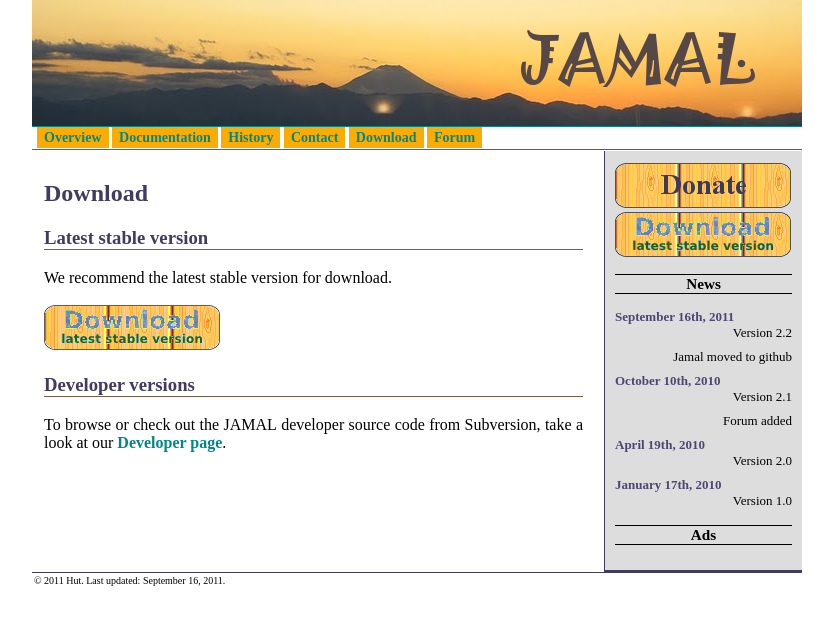
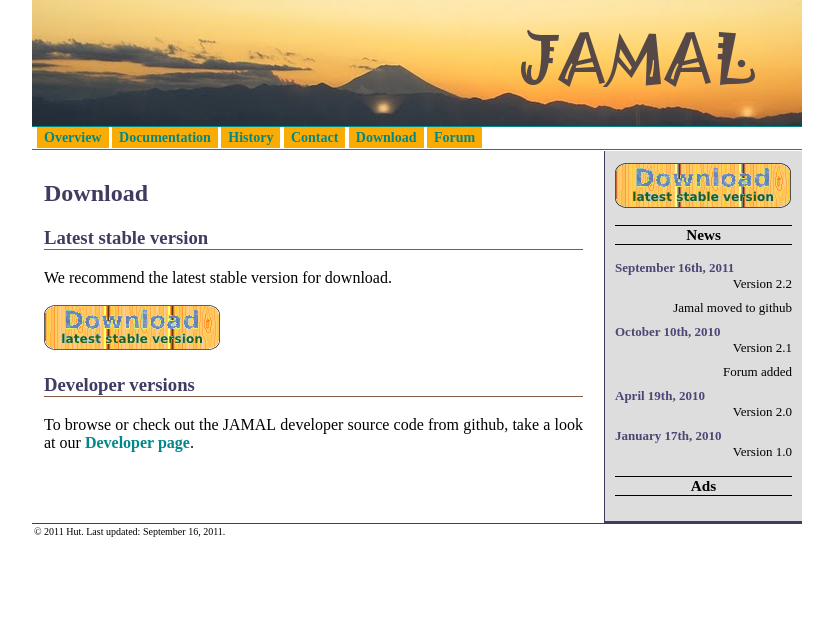
Before and after one commit to hutm/JAMAL, a Jekyll site: the page built from download.html, in a window 1280 px wide. Shown: the top 625 px of the page, without its empty margins (223-1056 px from the left). Built offline with Jekyll 4.4.1, drawn with Linux system fonts in a browser that asks for light colours; Markdown is read by kramdown in place of the engine named in the settings.

Commit message:
fixed download links

```diff
--- a/_layouts/default.html
+++ b/_layouts/default.html
@@ -30,9 +30,9 @@
 
     <div id="rightpanel">
 
-        <a href="http://sourceforge.net/donate/index.php?group_id=299494"><img src="images/donate.png"
-                                                                               alt="Download current stable version"/></a>
-        <a href="http://sourceforge.net/projects/jamal/files/jamal-2.1.zip/download"><img
+        <!--<a href="http://sourceforge.net/donate/index.php?group_id=299494"><img src="images/donate.png"-->
+                                                                               <!--alt="Download current stable version"/></a>-->
+        <a href="build/jamal-2.2.zip"><img
                 src="images/Download-stable.png" alt="Download current stable version"/></a>
 
 
@@ -50,7 +50,7 @@
             <li class="item">January 17th, 2010</li>
             <li class="item_desc">Version 1.0</li>
         </ul>
-        <h3 id="News">Ads</h3>
+        <h3 id="Ads">Ads</h3>
 
         <script type="text/javascript"><!--
         google_ad_client = "pub-3953900459263069";
--- a/download.html
+++ b/download.html
@@ -8,12 +8,12 @@
 <h3 id="stable">Latest stable version</h3>
 <p>We recommend the latest stable version for download.</p>
 <p>
-  <a href="http://sourceforge.net/projects/jamal/files/jamal-2.1.zip/download"><img src="images/Download-stable.png" alt="Download current stable version" /></a>
+  <a href="build/jamal-2.2.zip"><img src="images/Download-stable.png" alt="Download current stable version" /></a>
 </p>
 
 
 <h3 id="subversion">Developer versions</h3>
 <p>
-  To browse or check out the <acronym>JAMAL</acronym> developer source code from Subversion, take a look at our
-  <a href="http://sourceforge.net/projects/jamal/develop">Developer page</a>.
+  To browse or check out the <acronym>JAMAL</acronym> developer source code from github, take a look at our
+  <a href="https://github.com/hutm/JAMAL">Developer page</a>.
 </p>
```
